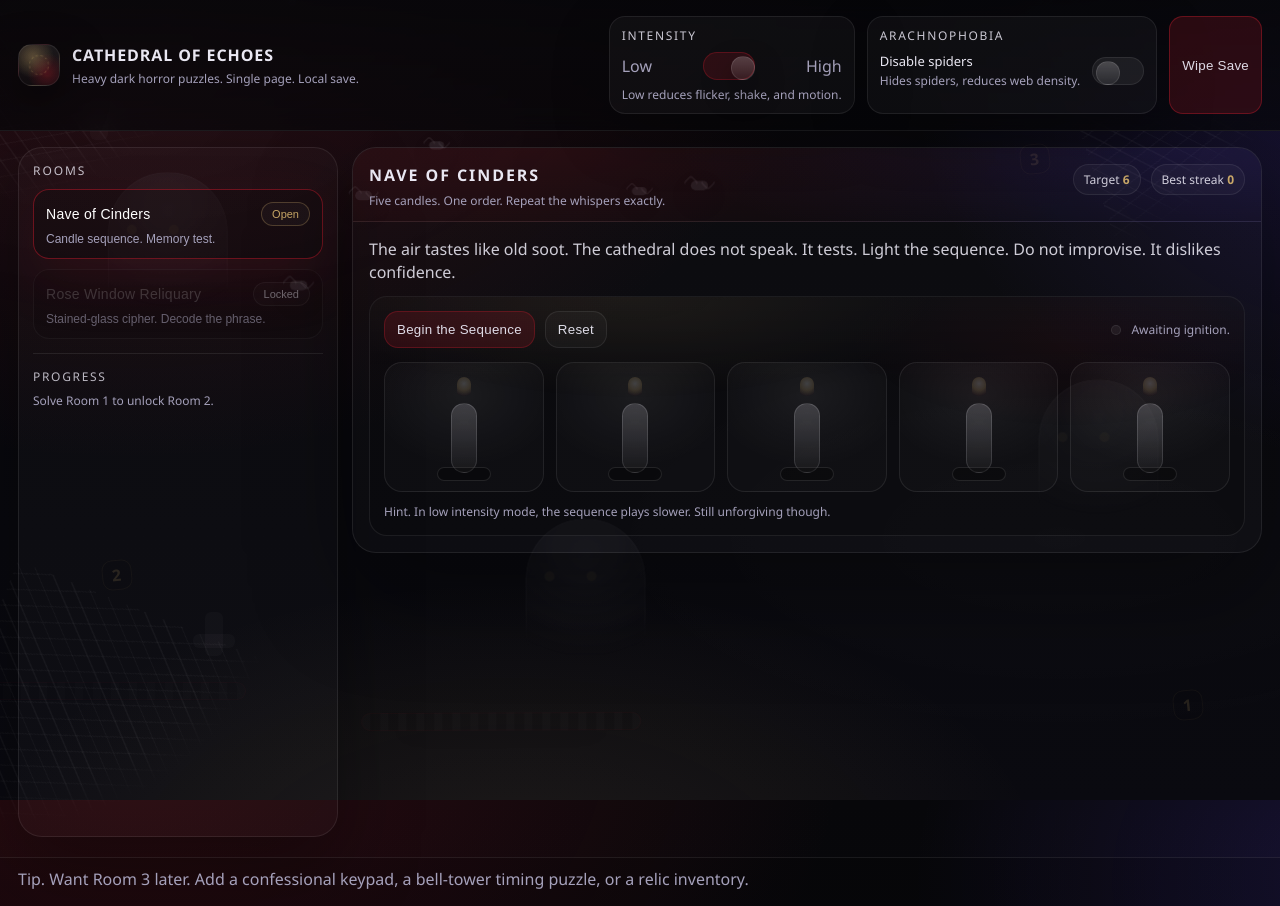
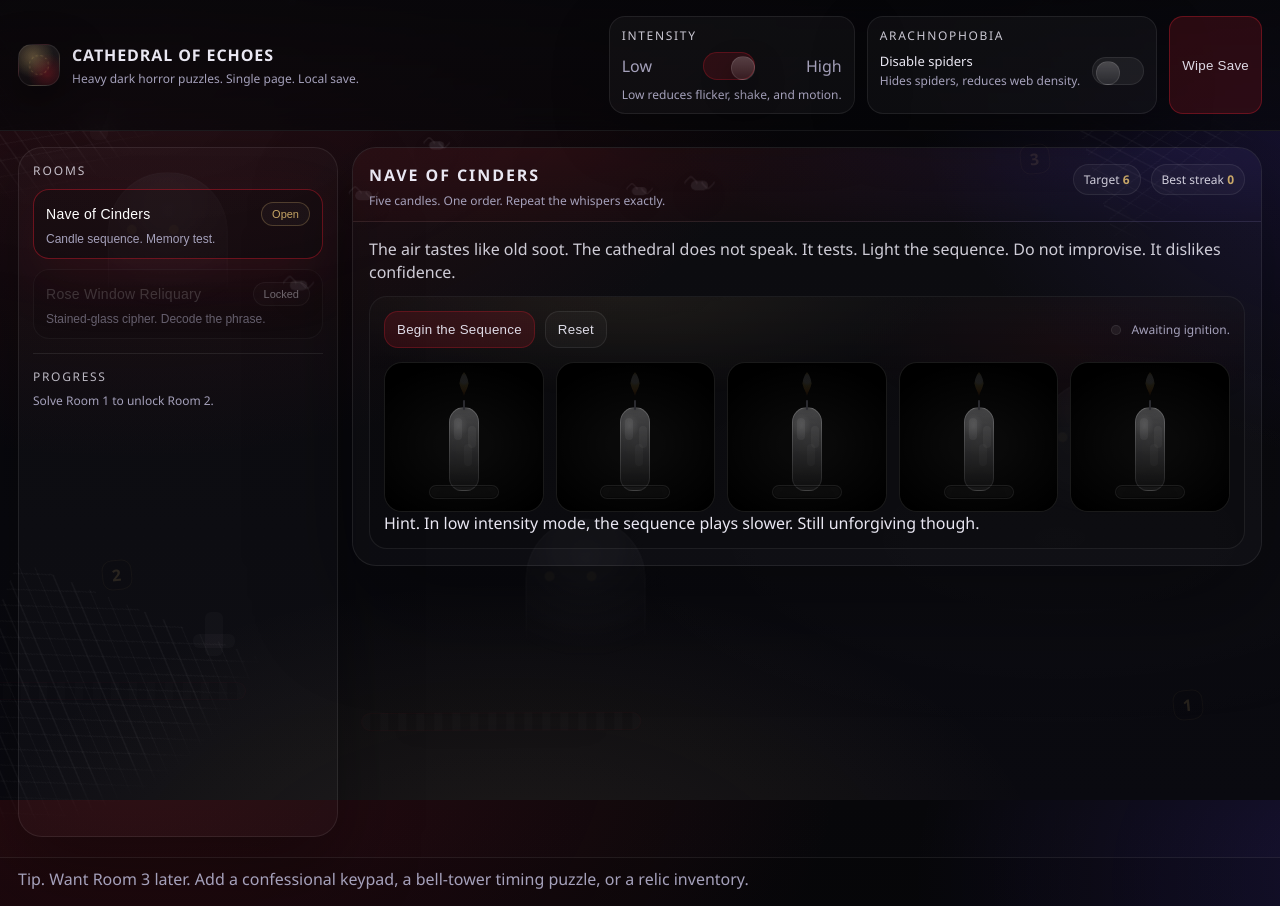
Before and after one commit to xxReina-28/Cathedral-of-Echoes, a React (Vite) app: page / in a window 1280 px wide. Built offline with nearby package versions, Linux system fonts and the light colour scheme.

Commit message:
Fix candle display and flame contrast

```diff
--- a/src/rooms/Room1CandleMemory.jsx
+++ b/src/rooms/Room1CandleMemory.jsx
@@ -26,10 +26,10 @@ export default function Room1CandleMemory({ state, setState }) {
   const intensity = state.settings.intensity;
 
   const pace = useMemo(() => {
-    // low intensity plays a bit slower, easier on the nervous system
-    return intensity === "low"
-      ? { on: 520, gap: 320 }
-      : { on: 380, gap: 220 };
+  // hold adds extra time the candle stays visibly lit
+  return intensity === "low"
+    ? { on: 520, gap: 320, hold: 160 }
+    : { on: 380, gap: 220, hold: 140 };
   }, [intensity]);
 
   function clearTimers() {
@@ -91,7 +91,7 @@ export default function Room1CandleMemory({ state, setState }) {
         setFlash(null);
         cursor += 1;
         scheduleFlash();
-      }, pace.gap + pace.on);
+      }, pace.gap + pace.on + pace.hold);
 
       timeoutsRef.current.push(tOn, tOff);
     };
@@ -106,7 +106,7 @@ export default function Room1CandleMemory({ state, setState }) {
 
     // brief manual flash feedback
     setFlash(i);
-    const t = setTimeout(() => setFlash(null), Math.min(220, pace.on));
+    const t = setTimeout(() => setFlash(null), Math.min(260, pace.on + pace.hold));
     timeoutsRef.current.push(t);
 
     const expected = sequence[stepIndex];
--- a/src/styles.css
+++ b/src/styles.css
@@ -414,7 +414,7 @@ a{color:inherit}
 .sigil--fail{background: rgba(181,27,42,.22); border-color: rgba(181,27,42,.45)}
 .sigil--win{background: rgba(106,76,255,.25); border-color: rgba(106,76,255,.55)}
 
-/* Candles */
+/* Candles . Solid black tiles, real candle silhouette, obvious flame */
 .candles{
   margin-top: 14px;
   display:grid;
@@ -423,228 +423,185 @@ a{color:inherit}
   position:relative;
   z-index:1;
 }
+
+/* Tile background is solid black */
 .candle{
-  border:1px solid var(--line);
-  background:
-    radial-gradient(160px 120px at 50% 25%, rgba(255,255,255,.05), transparent 60%),
-    rgba(255,255,255,.02);
+  border: 1px solid rgba(255,255,255,.10);
+  background: #000;
   border-radius: 18px;
   padding: 14px 10px 10px 10px;
   cursor:pointer;
   position:relative;
-  min-height: 130px;
+  min-height: 150px;
   overflow:hidden;
-  transition: transform .12s ease, border-color .12s ease, filter .12s ease;
+  transition: transform .12s ease, border-color .12s ease, box-shadow .12s ease;
+  transform: translateZ(0);
+  backface-visibility: hidden;
 }
-.candle:hover{transform: translateY(-1px); border-color: rgba(211,176,107,.25)}
-.candle:disabled{opacity:.75; cursor:not-allowed; transform:none}
 
+.candle:hover{
+  transform: translateY(-1px);
+  border-color: rgba(255,200,90,.35);
+}
+
+.candle:disabled{
+  opacity:.86;
+  cursor:not-allowed;
+  transform:none;
+}
+
+/* Subtle vignette so center pops */
+.candle:after{
+  content:"";
+  position:absolute;
+  inset:0;
+  background:
+    radial-gradient(180px 140px at 50% 55%, rgba(255,255,255,.05), transparent 64%),
+    radial-gradient(180px 140px at 50% 95%, rgba(0,0,0,.55), transparent 70%);
+  pointer-events:none;
+  opacity:.9;
+}
+
+/* Wax body . Whitish gray even when unlit */
 .candle__wax{
   position:absolute;
   left:50%;
-  bottom: 18px;
-  width: 26px;
-  height: 70px;
+  bottom: 20px;
+  width: 30px;
+  height: 84px;
   transform: translateX(-50%);
-  border-radius: 14px;
-  background: linear-gradient(180deg, rgba(233,231,242,.24), rgba(233,231,242,.08));
-  border: 1px solid rgba(255,255,255,.09);
-  box-shadow: inset 0 -20px 40px rgba(0,0,0,.25);
+  border-radius: 16px 16px 14px 14px;
+  background:
+    linear-gradient(180deg, rgba(240,240,245,.35), rgba(210,210,220,.14)),
+    radial-gradient(14px 18px at 30% 22%, rgba(255,255,255,.14), transparent 70%),
+    radial-gradient(18px 22px at 70% 40%, rgba(0,0,0,.18), transparent 68%);
+  border: 1px solid rgba(255,255,255,.10);
+  box-shadow:
+    inset 0 -22px 40px rgba(0,0,0,.38),
+    0 10px 30px rgba(0,0,0,.55);
 }
+
+/* Add some wax drips so it doesn't look like a stick figure */
+.candle__wax:before{
+  content:"";
+  position:absolute;
+  left: 4px;
+  top: 10px;
+  width: 8px;
+  height: 22px;
+  border-radius: 99px;
+  background: rgba(255,255,255,.07);
+  box-shadow:
+    14px 8px 0 rgba(255,255,255,.05),
+    10px 26px 0 rgba(255,255,255,.04);
+  opacity:.9;
+}
+
+/* Wick */
+.candle__wax:after{
+  content:"";
+  position:absolute;
+  left:50%;
+  top: -8px;
+  width: 2px;
+  height: 10px;
+  transform: translateX(-50%);
+  background: rgba(40,40,45,.95);
+  border-radius: 99px;
+  box-shadow: 0 0 6px rgba(0,0,0,.65);
+}
+
+/* Base . dark holder */
 .candle__base{
   position:absolute;
   left:50%;
-  bottom: 10px;
-  width: 54px;
+  bottom: 12px;
+  width: 70px;
   height: 14px;
   transform: translateX(-50%);
   border-radius: 999px;
-  background: rgba(0,0,0,.30);
+  background: rgba(255,255,255,.05);
   border:1px solid rgba(255,255,255,.10);
+  box-shadow:
+    0 18px 44px rgba(0,0,0,.65),
+    inset 0 0 0 1px rgba(0,0,0,.55);
 }
+
+/* Flame . Bigger, yellow-orange, teardrop */
 .candle__flame{
   position:absolute;
   left:50%;
-  bottom: 92px;
-  width: 14px;
-  height: 22px;
-  transform: translateX(-50%);
-  border-radius: 999px;
-  background: radial-gradient(circle at 50% 30%, rgba(255,255,255,.95), rgba(211,176,107,.90) 40%, rgba(181,27,42,.14) 70%, transparent 74%);
-  opacity: .18;
-  filter: blur(0px);
+  bottom: 112px;
+  width: 18px;
+  height: 28px;
+  transform: translateX(-50%) scale(.92);
+  border-radius: 999px 999px 999px 999px;
+  background:
+    radial-gradient(circle at 50% 28%, rgba(255,255,255,1) 0 18%, rgba(255,220,120,.98) 32%, rgba(255,150,40,.90) 62%, rgba(181,27,42,.12) 82%, transparent 86%);
+  clip-path: polygon(
+    50% 0%,
+    62% 10%,
+    72% 26%,
+    78% 44%,
+    70% 62%,
+    58% 78%,
+    50% 100%,
+    42% 78%,
+    30% 62%,
+    22% 44%,
+    28% 26%,
+    38% 10%
+  );
+  opacity: .10; /* unlit is barely there */
+  filter: none;
 }
 
+/* Lit state . obvious spill + brighter flame */
 .candle--lit{
-  border-color: rgba(211,176,107,.60);
+  border-color: rgba(255,200,90,.70);
   box-shadow:
-    0 22px 80px rgba(211,176,107,.10),
-    inset 0 0 0 1px rgba(211,176,107,.10);
+    0 28px 110px rgba(255,170,60,.10),
+    0 0 0 1px rgba(255,200,90,.10) inset;
 }
+
+/* Light spill across the tile */
+.candle--lit:before{
+  content:"";
+  position:absolute;
+  inset:-80px;
+  background:
+    radial-gradient(320px 260px at 50% 48%, rgba(255,170,60,.22), transparent 64%),
+    radial-gradient(180px 160px at 50% 52%, rgba(255,240,200,.08), transparent 70%);
+  pointer-events:none;
+  opacity: 1;
+}
+
+/* Flame turns bright yellow-orange */
 .candle--lit .candle__flame{
   opacity: 1;
-  animation: flicker calc(760ms / max(.35, var(--flicker))) infinite;
-  filter: drop-shadow(0 0 10px rgba(211,176,107,.65))
-          drop-shadow(0 0 18px rgba(181,27,42,.18));
-}
-.candle--lit:after{
-  content:"";
-  position:absolute; inset:-40px;
+  transform: translateX(-50%) scale(1.18);
   background:
-    radial-gradient(220px 220px at 50% 50%, rgba(211,176,107,.22), transparent 62%),
-    radial-gradient(160px 160px at 50% 50%, rgba(255,255,255,.06), transparent 70%);
-  pointer-events:none;
+    radial-gradient(circle at 50% 26%, rgba(255,255,255,1) 0 16%, rgba(255,235,170,.98) 30%, rgba(255,175,60,.96) 58%, rgba(255,115,25,.75) 78%, transparent 86%);
+  filter:
+    drop-shadow(0 0 10px rgba(255,235,170,.85))
+    drop-shadow(0 0 26px rgba(255,175,60,.70))
+    drop-shadow(0 0 56px rgba(255,115,25,.25));
+  animation: flickerCandle calc(520ms / max(.35, var(--flicker))) infinite;
 }
 
-@keyframes flicker{
-  0%{transform: translateX(-50%) scale(1)}
-  50%{transform: translateX(-50%) scale(1.08)}
-  100%{transform: translateX(-50%) scale(.98)}
+/* Wax catches warmth when lit */
+.candle--lit .candle__wax{
+  border-color: rgba(255,200,90,.20);
+  box-shadow:
+    inset 0 -22px 40px rgba(0,0,0,.34),
+    0 12px 44px rgba(255,170,60,.08);
 }
 
-/* Decoder */
-.glass{
-  position:relative;
-  z-index:1;
-}
-.glass__row{display:flex; justify-content:center}
-.glass__encoded, .glass__decoded{
-  display:flex;
-  flex-wrap:wrap;
-  justify-content:center;
-  gap:8px;
-  padding: 12px 0 2px 0;
-}
-.glass__tile{
-  width: 36px;
-  height: 40px;
-  display:flex;
-  align-items:center;
-  justify-content:center;
-  border-radius: 12px;
-  border:1px solid rgba(255,255,255,.10);
-  background:
-    radial-gradient(circle at 30% 25%, rgba(106,76,255,.18), transparent 55%),
-    radial-gradient(circle at 70% 75%, rgba(181,27,42,.12), transparent 55%),
-    rgba(0,0,0,.14);
-  box-shadow: inset 0 0 0 1px rgba(0,0,0,.25);
-  font-size: 18px;
-}
-.glass__tile--decoded{
-  background:
-    radial-gradient(circle at 30% 25%, rgba(211,176,107,.12), transparent 60%),
-    rgba(0,0,0,.12);
-  font-weight: 700;
-  letter-spacing:.06em;
-}
-.glass__spacer{
-  width: 18px;
-  height: 40px;
-  display:inline-block;
-}
-
-.fractures{
-  margin-top: 10px;
-  border-top: 1px solid var(--line);
-  padding-top: 10px;
-}
-.fractures__title{
-  color: rgba(233,231,242,.82);
-  font-size: 12px;
-  letter-spacing:.02em;
-}
-.fractures__pairs{
-  display:flex;
-  gap:10px;
-  flex-wrap:wrap;
-  margin-top: 8px;
-}
-.fracturePair{
-  display:inline-flex;
-  align-items:center;
-  gap:8px;
-  padding: 8px 10px;
-  border-radius: 999px;
-  background: rgba(255,255,255,.03);
-  border:1px solid rgba(255,255,255,.10);
-}
-.fracturePair__sym{font-size: 16px; color: rgba(211,176,107,.95)}
-.fracturePair__eq{color: rgba(233,231,242,.55)}
-.fracturePair__ch{font-weight: 800; letter-spacing:.06em}
-
-.decoder{
-  margin-top: 12px;
-  position:relative;
-  z-index:1;
-}
-.decoder__header{
-  display:flex;
-  justify-content:space-between;
-  gap:10px;
-  flex-wrap:wrap;
-  align-items:flex-end;
-}
-.decoder__title{
-  font-size: 13px;
-  letter-spacing:.12em;
-  text-transform: uppercase;
-}
-.decoder__sub{
-  margin-top: 4px;
-  color: var(--muted);
-  font-size: 12px;
-}
-.decoder__actions{display:flex; gap:10px}
-
-.decoderGrid{
-  margin-top: 12px;
-  display:grid;
-  grid-template-columns: repeat(6, minmax(0, 1fr));
-  gap: 10px;
-}
-.decoderCell{
-  border:1px solid rgba(255,255,255,.10);
-  background: rgba(0,0,0,.14);
-  border-radius: 16px;
-  padding: 10px;
-  display:flex;
-  align-items:center;
-  justify-content:space-between;
-  gap:10px;
-}
-.decoderCell__sym{font-size: 18px; color: rgba(211,176,107,.95)}
-.decoderCell__input{
-  width: 46px;
-  height: 34px;
-  border-radius: 10px;
-  border:1px solid rgba(255,255,255,.10);
-  background: rgba(255,255,255,.03);
-  color: rgba(233,231,242,.92);
-  text-align:center;
-  font-weight: 900;
-  letter-spacing:.08em;
-  outline:none;
-}
-.decoderCell__input:focus{
-  border-color: rgba(106,76,255,.35);
-  box-shadow: 0 0 0 3px rgba(106,76,255,.10);
-}
-.decoderCell--fixed{
-  border-color: rgba(211,176,107,.22);
-}
-.decoderCell--fixed .decoderCell__input{
-  opacity:.85;
-  border-color: rgba(211,176,107,.25);
-}
-
-.hint{
-  margin-top: 12px;
-  color: var(--muted);
-  font-size: 12px;
-  line-height: 1.35;
-}
-.hint--good{
-  color: rgba(211,176,107,.92);
+@keyframes flickerCandle{
+  0%{transform: translateX(-50%) scale(1.16) rotate(-.7deg)}
+  35%{transform: translateX(-50%) scale(1.22) rotate(.9deg)}
+  70%{transform: translateX(-50%) scale(1.14) rotate(-.5deg)}
+  100%{transform: translateX(-50%) scale(1.18) rotate(.4deg)}
 }
 
 /* Toggle component */
```
Also changed, not shown: 5 other files (tests, documents, lock files or other folders).
